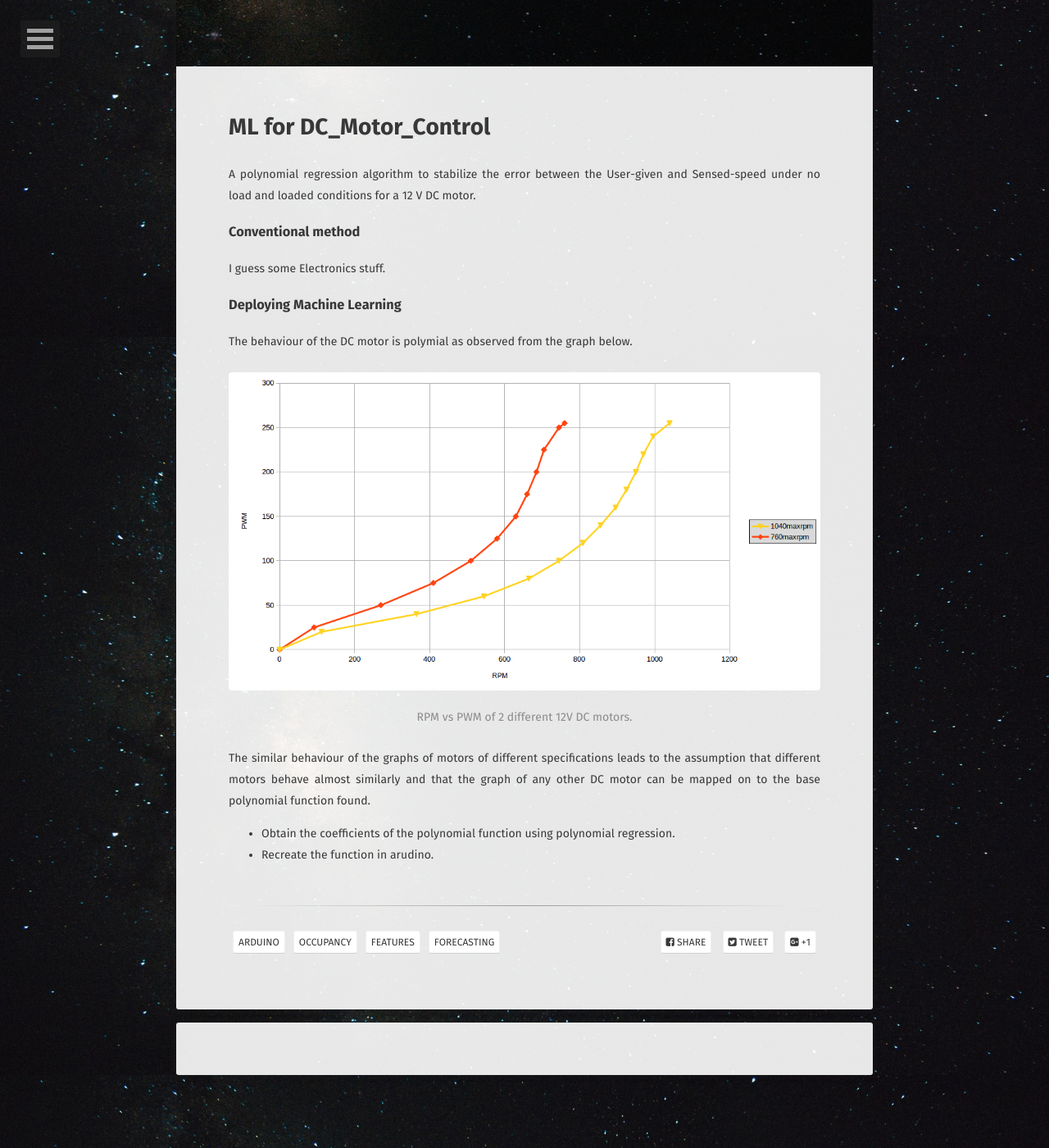
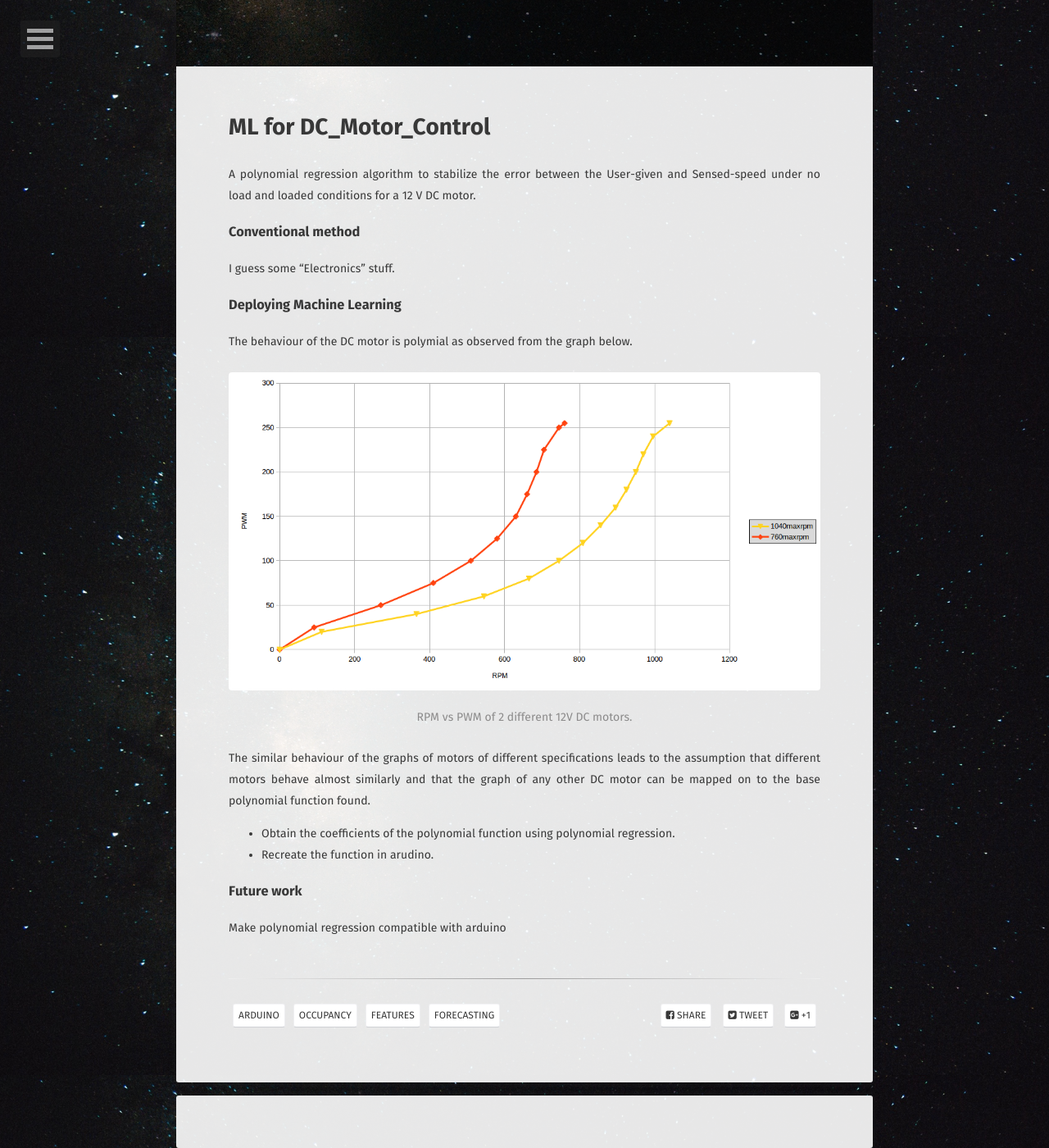
Before and after one commit to Sharan-Sundar/Sharan-Sundar.github.io, a Jekyll site: the page built from _posts/2018-10-15-Pro_DC_Motor.md, in a window 1280 px wide and 1400 px high, scrolled down 489 px. Shown: the whole window at 82% size. Built offline with Jekyll 4.4.1, drawn with Linux system fonts in a browser that asks for light colours; some web fonts are replaced; comment, search, counter and statistics services are not loaded.

Commit message:
Update 2018-10-15-Pro_DC_Motor.md

```diff
--- a/_posts/2018-10-15-Pro_DC_Motor.md
+++ b/_posts/2018-10-15-Pro_DC_Motor.md
@@ -20,7 +20,7 @@ A polynomial regression algorithm to stabilize the error between the User-given
 
 ### Conventional method
 
-I guess some Electronics stuff.
+I guess some "Electronics" stuff.
 
 ### Deploying Machine Learning
  The behaviour of the DC motor is polymial as observed from the graph below.
@@ -33,3 +33,6 @@ I guess some Electronics stuff.
 The similar behaviour of the graphs of motors of different specifications leads to the assumption that different motors behave almost similarly and that the graph of any other DC motor can be mapped on to the base polynomial function found.
 * Obtain the coefficients of the polynomial function using polynomial regression.
 * Recreate the function in arudino.
+
+### Future work
+Make polynomial regression compatible with arduino
```
